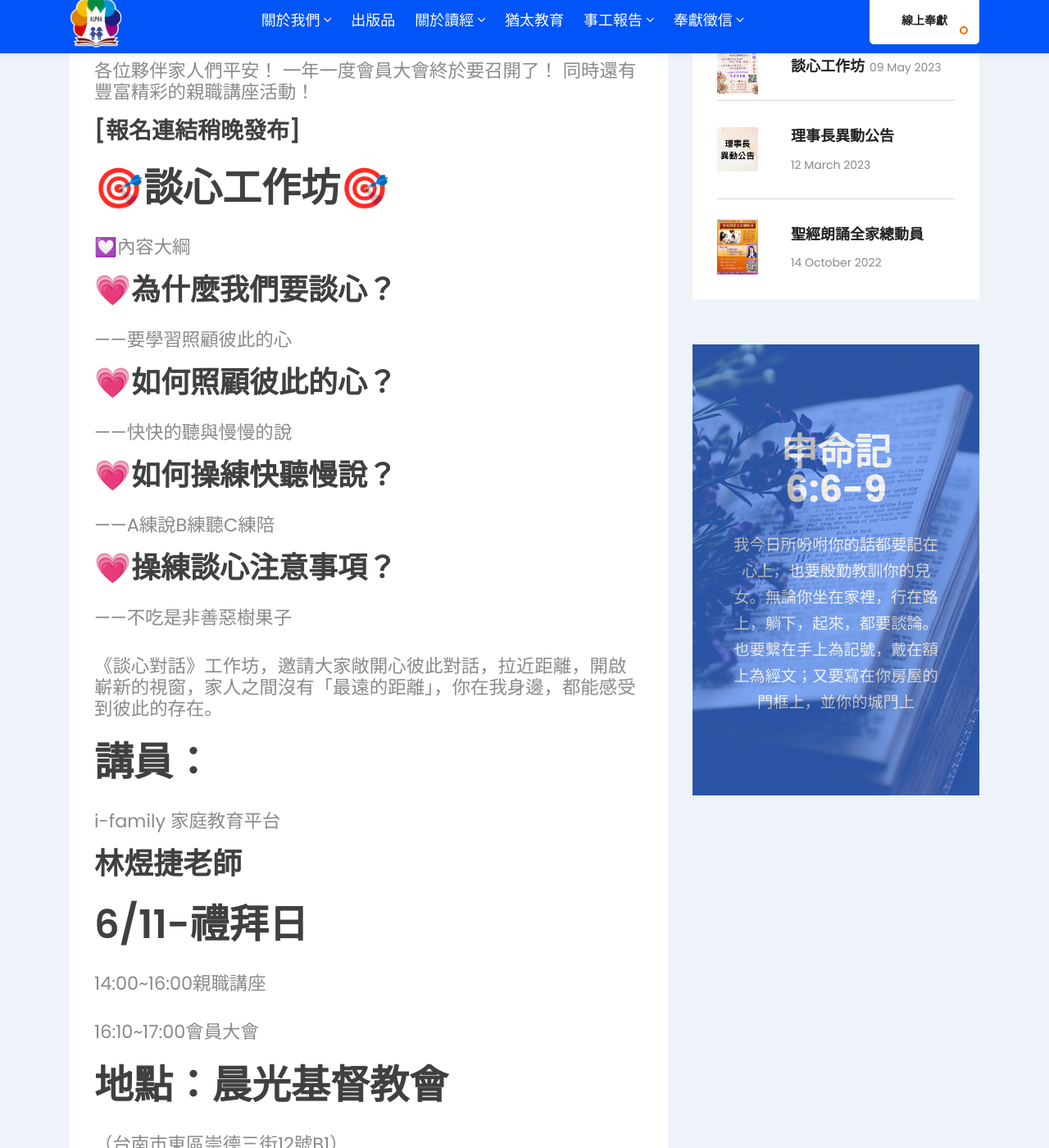
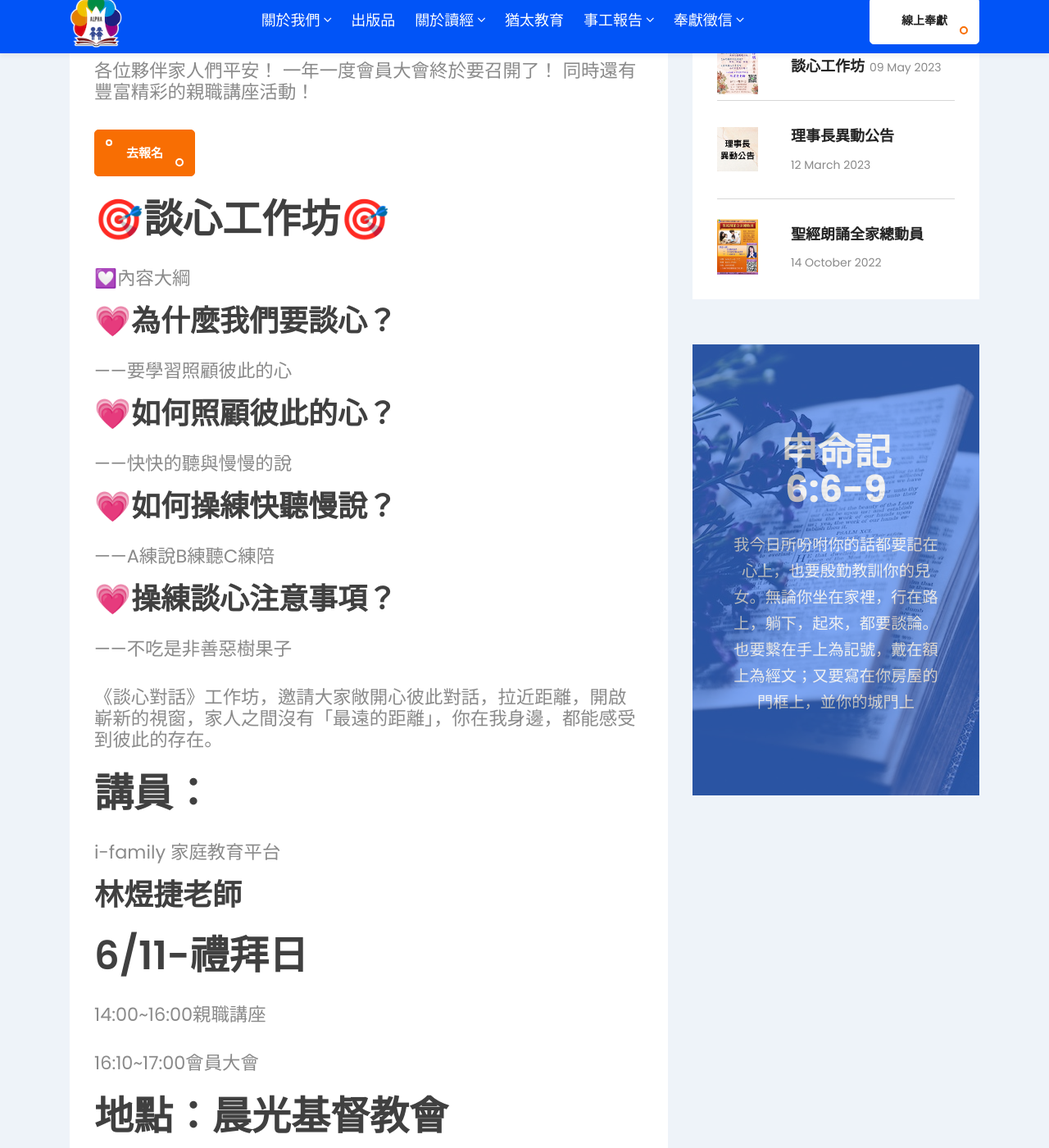
Before and after one commit to alpha6309/website, a Jekyll site: the page built from _posts/2023-05-10-談心工作坊.md, in a window 1280 px wide and 1400 px high, scrolled down 461 px. Shown: the whole window at 82% size. Built offline with Jekyll 4.4.1, drawn with Linux system fonts in a browser that asks for light colours; comment, search, counter and statistics services are not loaded.

Commit message:
增加報名連結

```diff
--- a/_posts/2023-05-10-談心工作坊.md
+++ b/_posts/2023-05-10-談心工作坊.md
@@ -12,7 +12,7 @@ post_image: "news/談心工作坊"
 一年一度會員大會終於要召開了！
 同時還有豐富精彩的親職講座活動！
 
-### [報名連結稍晚發布]
+<a class="main-btn main-btn-2" href="https://bit.ly/44JWzTN">去報名</a>
 
 # 🎯談心工作坊🎯
 💟內容大綱
@@ -42,4 +42,4 @@ i-family 家庭教育平台
 # 地點：晨光基督教會
 （台南市東區崇德三街12號B1）
 
-### [報名連結稍晚發布]
+<a class="main-btn main-btn-2" href="https://bit.ly/44JWzTN">去報名</a>
```
